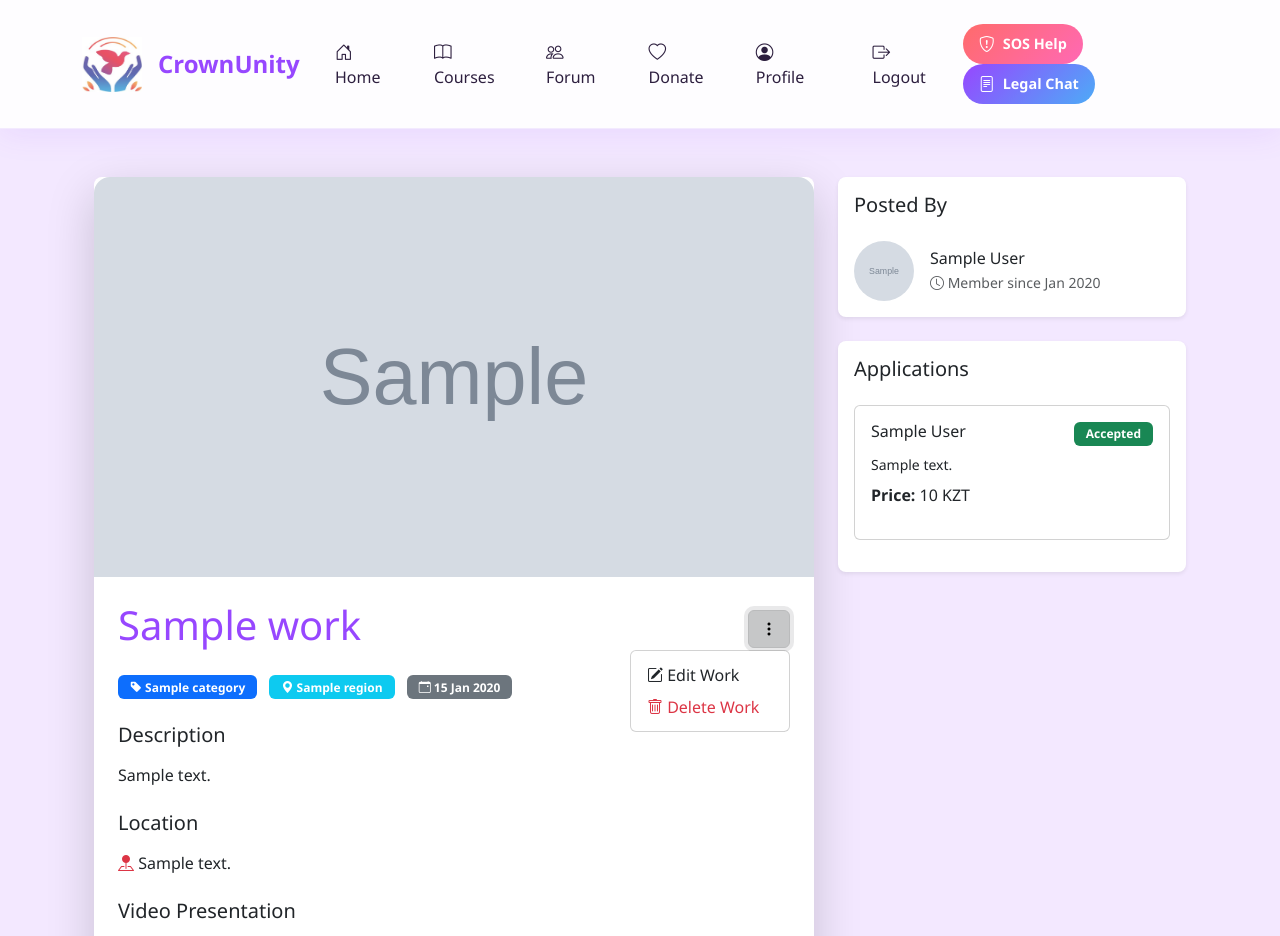
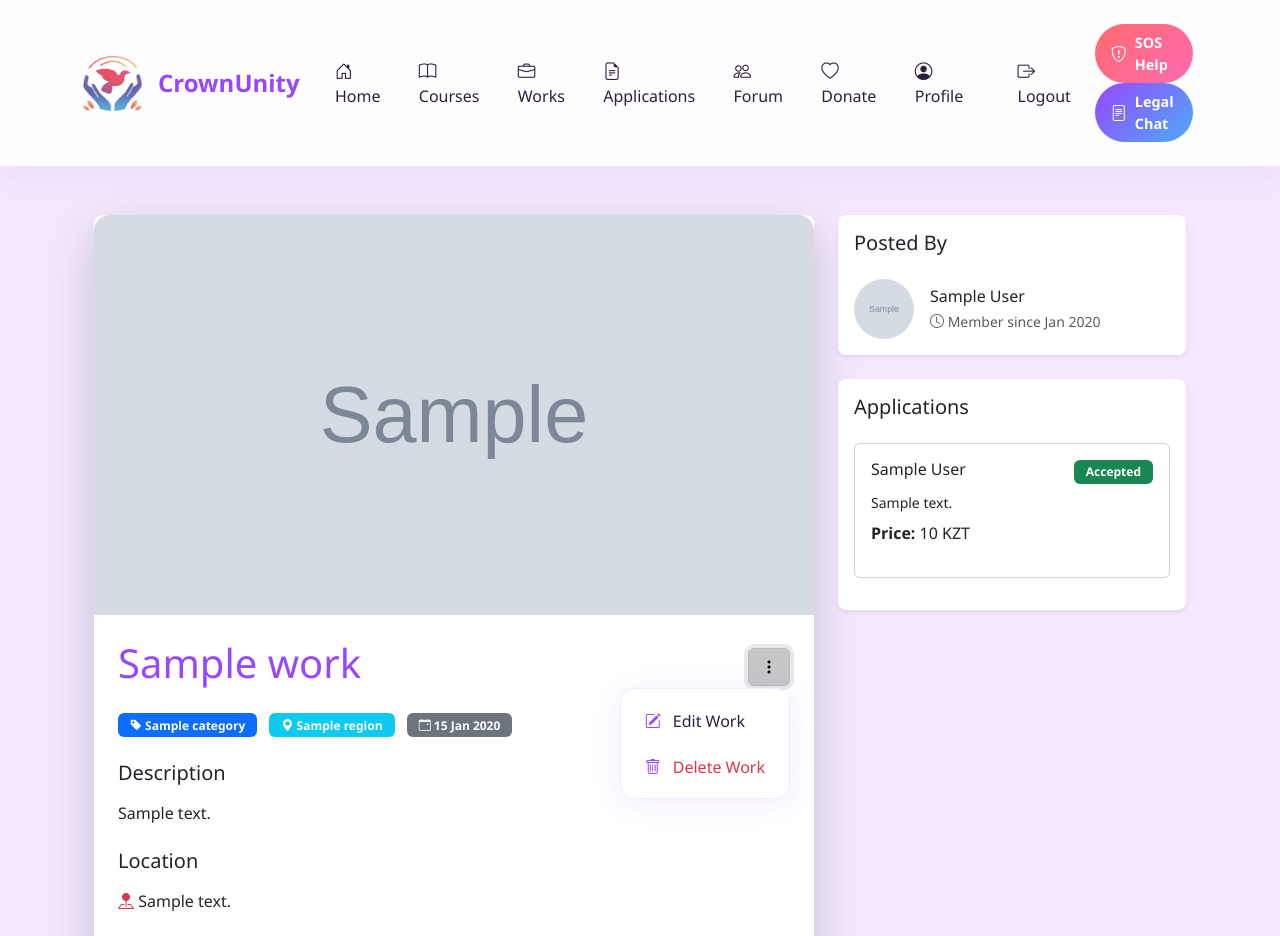
Before and after one commit to Abdushahidov07/CrownUnity, a Django app: page /work_detail/1/ in a window 1280 px wide, after a click that opens the changed part. Shown: the top 936 px of the page. Run offline with Django 4.2, Linux system fonts and the light colour scheme; a user stored in the database is signed in; tables that the repository leaves empty hold one stand-in row (values such as "Sample post"); grey boxes marked "Sample" are stand-in pictures; some libraries are stand-ins or nearby versions.

Commit message:
Applications

```diff
--- a/gender/templates/gender/base.html
+++ b/gender/templates/gender/base.html
@@ -1,13 +1,13 @@
-{% load static %}
-{% load django_bootstrap5 %}
 <!DOCTYPE html>
 <html lang="en">
 <head>
     <meta charset="UTF-8">
     <meta name="viewport" content="width=device-width, initial-scale=1.0">
-    <title>{% block title %}Support Platform{% endblock %}</title>
+    {% load static %}
+    {% load django_bootstrap5 %}
     {% bootstrap_css %}
     {% bootstrap_javascript %}
+    <title>{% block title %}Support Platform{% endblock %}</title>
     <link rel="stylesheet" href="https://cdn.jsdelivr.net/npm/bootstrap-icons@1.11.3/font/bootstrap-icons.min.css">
     <style>
         :root {
@@ -160,6 +160,36 @@
             box-shadow: 0 5px 15px rgba(151, 71, 255, 0.2);
         }
 
+        /* Dropdown Styles */
+        .dropdown-menu {
+            background: rgba(255, 255, 255, 0.95);
+            backdrop-filter: blur(10px);
+            border: 1px solid rgba(151, 71, 255, 0.1);
+            box-shadow: 0 4px 30px rgba(151, 71, 255, 0.1);
+            border-radius: 15px;
+            padding: 0.5rem;
+            margin-top: 0.5rem;
+        }
+
+        .dropdown-item {
+            color: var(--text-dark);
+            font-weight: 500;
+            padding: 0.7rem 1rem;
+            border-radius: 10px;
+            transition: all 0.3s ease;
+        }
+
+        .dropdown-item:hover {
+            background: var(--light-purple);
+            color: var(--primary-purple);
+            transform: translateX(5px);
+        }
+
+        .dropdown-item i {
+            margin-right: 0.5rem;
+            color: var(--primary-purple);
+        }
+
         /* Responsive Design */
         @media (max-width: 991.98px) {
             .navbar-collapse {
@@ -231,6 +261,7 @@
                 <span class="navbar-toggler-icon"></span>
             </button>
 
+            <div class="collapse navbar-collapse" id="navbarNav">
                 <ul class="navbar-nav me-auto">
                     <li class="nav-item">
                         <a class="nav-link" href="{% url 'home' %}">
@@ -238,8 +269,21 @@
                         </a>
                     </li>
                     <li class="nav-item">
-                        <a class="nav-link" href="{% url 'courses' %}">
+                        <a class="nav-link {% if request.resolver_match.url_name == 'courses' %}active{% endif %}"
+                           href="{% url 'courses' %}">
                             <i class="bi bi-book"></i> Courses
+                        </a>
+                    </li>
+                    <li class="nav-item">
+                        <a class="nav-link {% if request.resolver_match.url_name == 'work_list' %}active{% endif %}"
+                           href="{% url 'work_list' %}">
+                            <i class="bi bi-briefcase"></i> Works
+                        </a>
+                    </li>
+                    <li class="nav-item">
+                        <a class="nav-link {% if request.resolver_match.url_name == 'my_applications' %}active{% endif %}"
+                           href="{% url 'my_applications' %}">
+                            <i class="bi bi-file-earmark-text"></i> Applications
                         </a>
                     </li>
                     <li class="nav-item">
@@ -258,9 +302,6 @@
                     <a class="nav-link" href="{% url 'profile' %}">
                         <i class="bi bi-person-circle"></i> Profile
                     </a>
-                    <!-- <a class="nav-link" href="{% url 'password_change' %}">
-                        <i class="bi bi-key"></i> Change Password
-                    </a> -->
                     <a class="nav-link" href="{% url 'logout' %}">
                         <i class="bi bi-box-arrow-right"></i> Logout
                     </a>
@@ -277,15 +318,14 @@
                             Legal Chat
                         </a>
                         <div id="google_translate_element"></div>
-
                     </div>
-
                     {% else %}
                     <div class="auth-buttons ms-auto">
                         <a class="nav-link auth-button login" href="{% url 'login' %}">Login</a>
                         <a class="nav-link auth-button signup" href="{% url 'signup' %}">Sign Up</a>
                     </div>
                     {% endif %}
+                </div>
             </div>
         </div>
     </nav>
--- a/gender/views.py
+++ b/gender/views.py
@@ -306,8 +306,22 @@ def work_delete_view(request, pk):
         return redirect(reverse_lazy("work_list"))
     return render(request, "work_delete.html", {'work': work})
 
+from django.contrib.auth.decorators import login_required
+
+@login_required
 def application_create_view(request, pk):
     work = get_object_or_404(Work, pk=pk)
+
+    # Check if user has already applied
+    existing_application = Application.objects.filter(work=work, user=request.user).first()
+    if existing_application:
+        messages.warning(request, 'You have already applied for this work.')
+        return redirect('work_detail', pk=work.id)
+
+    # Check if user is trying to apply to their own work
+    if work.user == request.user:
+        messages.error(request, 'You cannot apply for your own work.')
+        return redirect('work_detail', pk=work.id)
 
     if request.method == 'POST':
         form = ApplicationForm(request.POST)
@@ -315,16 +329,16 @@ def application_create_view(request, pk):
             application = form.save(commit=False)
             application.user = request.user
             application.work = work
-            application.status = "IN PROCESS"  # Set default status
+            application.status = "IN PROCESS"
             application.save()
-            messages.success(request, 'Application submitted successfully!')
+            messages.success(request, 'Your application has been submitted successfully!')
             return redirect('my_applications')
     else:
         form = ApplicationForm()
 
     return render(request, 'gender/application_create.html', {
-            'form': form,
-            'work': work
+        'form': form,
+        'work': work
     })
 
 def application_list_view(request):
```
Also changed, not shown: gender/forms.py (+6 -2 lines), gender/templates/gender/application_create.html (+14 -0 lines). Lines whose indentation alone changed are shown as unchanged.
